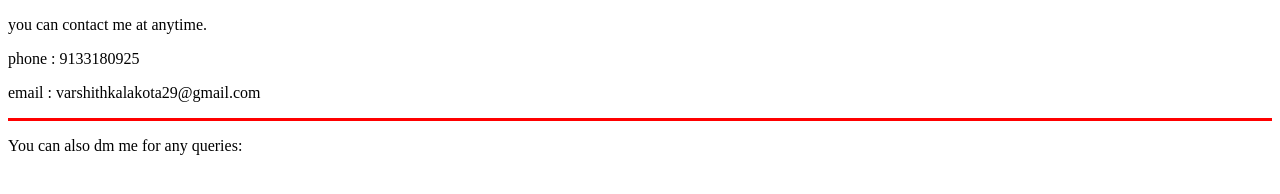
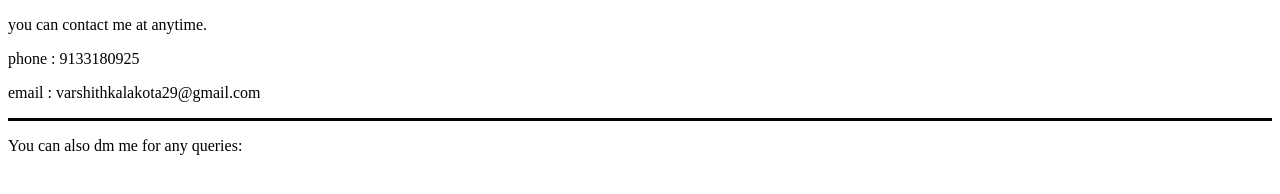
Before and after one commit to varshith29/bncd, a plain HTML site: page contact.html in a window 1280 px wide. Drawn offline with Linux system fonts and the light colour scheme.

Commit message:
initial web file

```diff
--- a/contact.html
+++ b/contact.html
@@ -8,7 +8,7 @@
     <p>you can contact me at anytime.</p>
     <p>phone : 9133180925</p>
     <p>email : varshithkalakota29@gmail.com</p>
-    <hr color=red size=3>
+    <hr color=black size=3>
     <p>You can also dm me for any queries:</p>
     <form class="" action="index.html" method="post">
 
```
